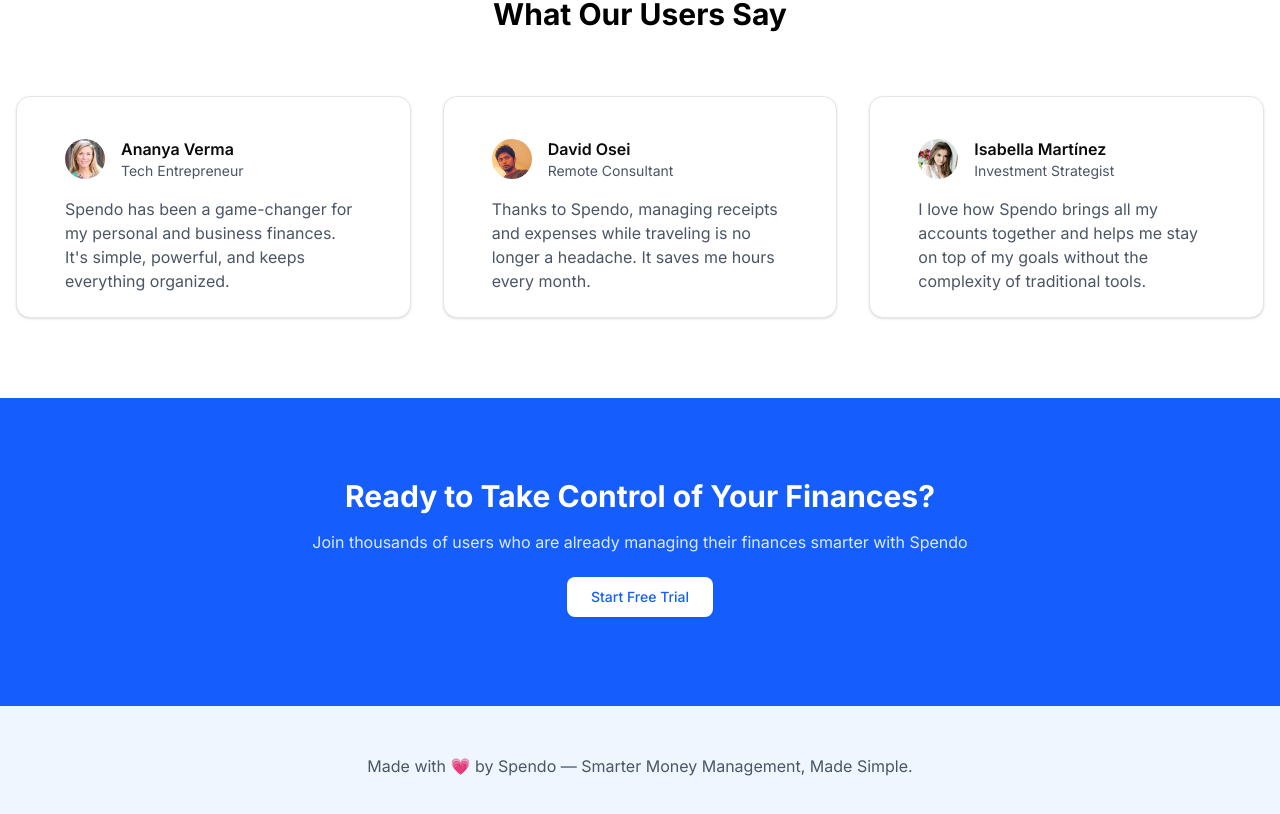
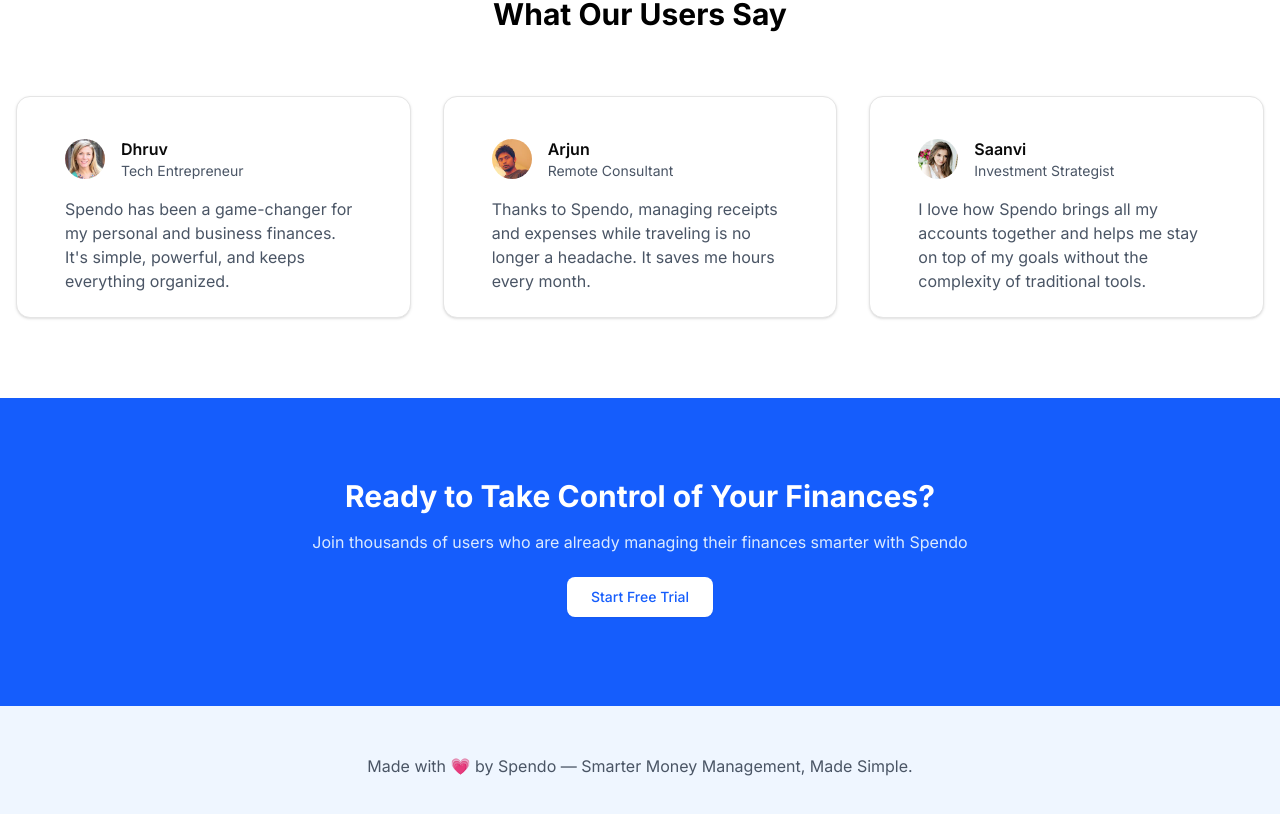
Before and after one commit to Manu040405/Spendo-ai, a Next.js app: page / in a window 1280 px wide. Shown: the part 2773-3587 px from the top of the page. Built offline with nearby package versions, Linux system fonts and the light colour scheme; no server answers.

Commit message:
landing.js

```diff
--- a/data/landing.js
+++ b/data/landing.js
@@ -97,21 +97,21 @@
 // Testimonials Data with imported images
 export const testimonialsData = [
   {
-    name: "Ananya Verma",
+    name: "Dhruv",
     role: "Tech Entrepreneur",
     image: ananyaImage,
     quote:
       "Spendo has been a game-changer for my personal and business finances. It's simple, powerful, and keeps everything organized.",
   },
   {
-    name: "David Osei",
+    name: "Arjun",
     role: "Remote Consultant",
     image: davidImage,
     quote:
       "Thanks to Spendo, managing receipts and expenses while traveling is no longer a headache. It saves me hours every month.",
   },
   {
-    name: "Isabella Martínez",
+    name: "Saanvi",
     role: "Investment Strategist",
     image: isabellaImage,
     quote:
```
